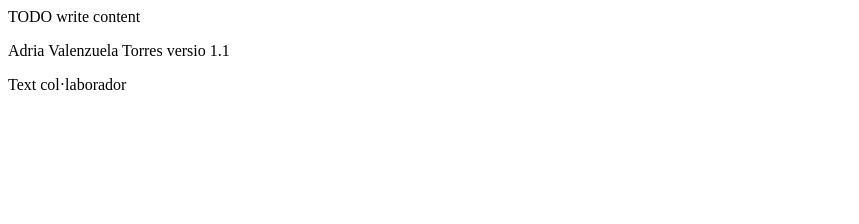
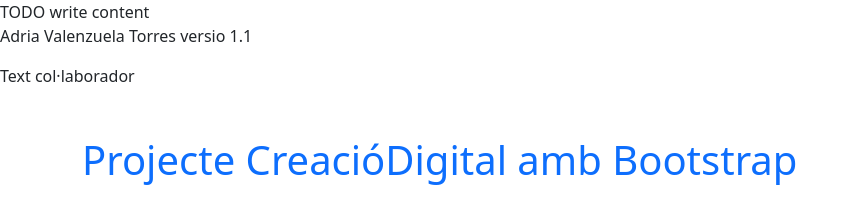
Before and after one commit to adrieac4/CreacioDigital, a website: page public_html/index.html in a window 1280 px wide. Shown: the whole page, without its empty margins (0-859 px from the left). Drawn offline with nearby package versions, Linux system fonts and the light colour scheme.

Commit message:
Versio 1.1 de creaciodigital afegir estil bootstrap

```diff
--- a/public_html/index.html
+++ b/public_html/index.html
@@ -5,6 +5,7 @@
 -->
 <html>
     <head>
+        <link href="https://cdn.jsdelivr.net/npm/bootstrap@5.3.0/dist/css/bootstrap.min.css" rel="stylesheet">
         <title>TODO supply a title</title>
         <meta charset="UTF-8">
         <meta name="viewport" content="width=device-width, initial-scale=1.0">
@@ -13,5 +14,8 @@
         <div>TODO write content</div>
         <p>Adria Valenzuela Torres versio 1.1</p>
         <p>Text col·laborador</p>
+        <div class="container mt-5">
+         <h1 class="text-primary">Projecte CreacióDigital amb Bootstrap</h1>
+        </div>
     </body>
 </html>
```
